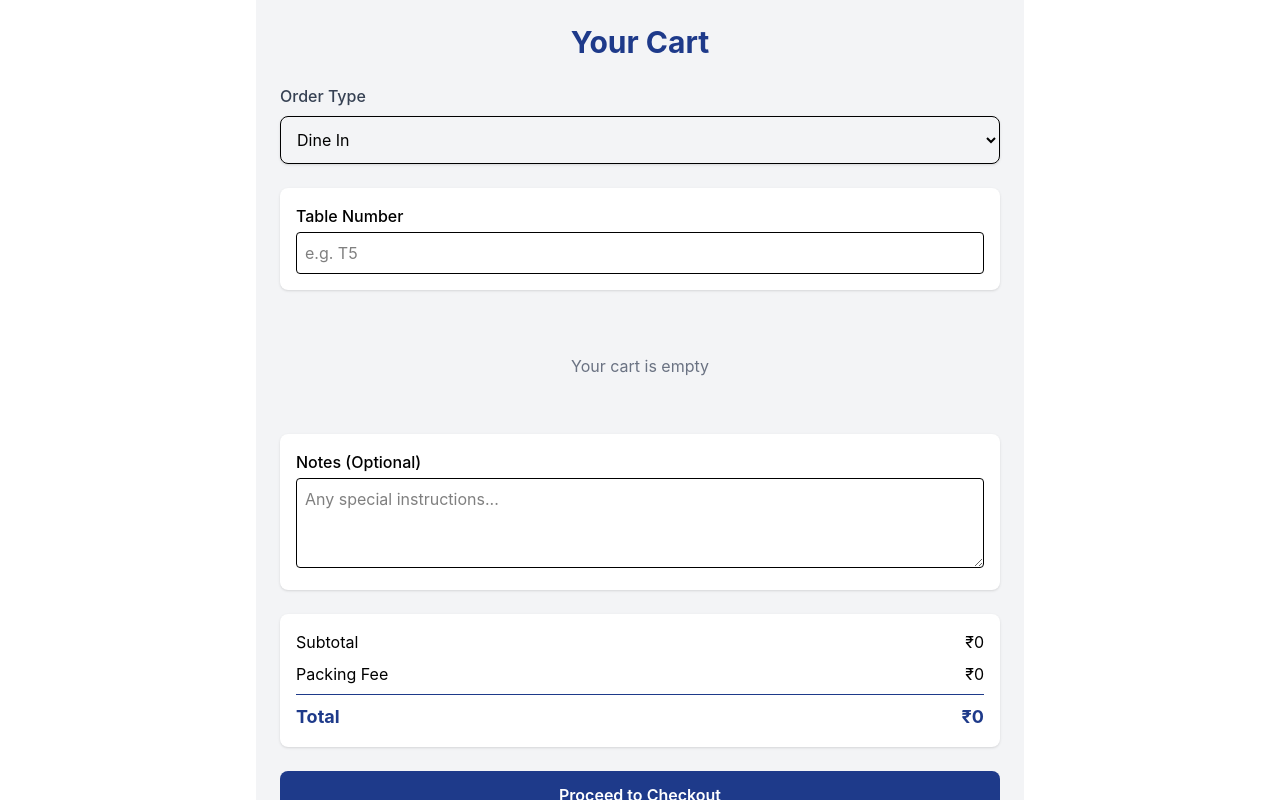
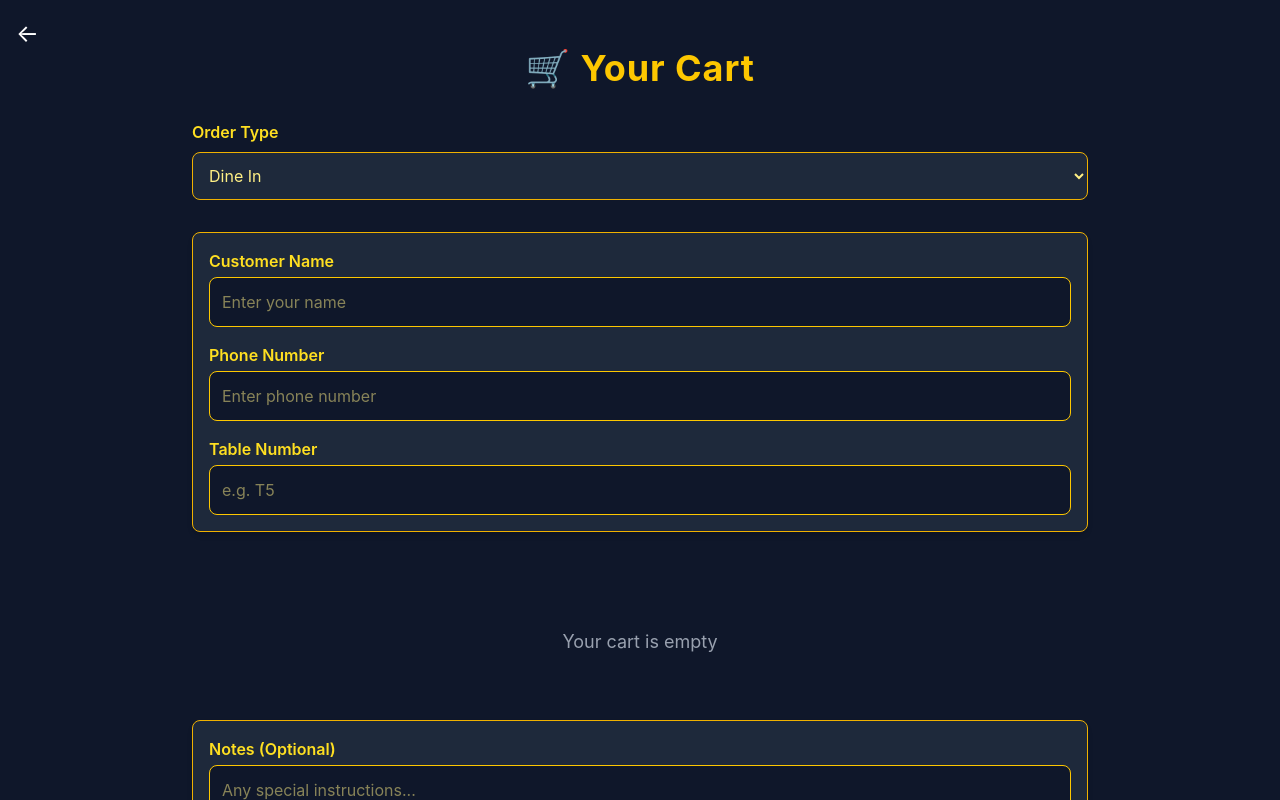
Before and after one commit to musaddiq2/smart_restraunt, a React (Vite) app in the folder frontend/: page /cart in a window 1280 px wide. Shown: the top 800 px of the page. Built offline with nearby package versions, Linux system fonts and the light colour scheme.

Commit message:
current changes

```diff
--- a/frontend/src/api/axiosClient.js
+++ b/frontend/src/api/axiosClient.js
@@ -1,6 +1,7 @@
 import axios from "axios";
 
-const baseURL = import.meta.env.VITE_API_BASE_URL || "http://localhost:5000/api/v1";
+
+const API_BASE = import.meta.env.VITE_API_URL;
 
 const axiosClient = axios.create({
   baseURL,
--- a/frontend/src/pages/Cart.jsx
+++ b/frontend/src/pages/Cart.jsx
@@ -12,108 +12,144 @@ export default function Cart() {
     setOrderType,
     setTable,
     setCustomer,
-    setNotes, // ✅ Add this
+    setNotes,
     subtotal,
     total,
   } = useCart();
 
   return (
-    <div className="p-6 max-w-3xl mx-auto min-h-screen bg-gray-100">
-      <h2 className="text-3xl font-bold mb-6 text-[#1E3A8A] text-center">
-        Your Cart
+    <div className="min-h-screen bg-[#0f172a] text-white p-6 md:p-12">
+      <div className="max-w-4xl mx-auto">
+       <button onClick={() => navigate(-1)} style={{position:"absolute",top:16,left:16,fontSize:24,background:"transparent",border:"none",cursor:"pointer"}}>←</button>
+
+
+        <h2 className="text-4xl font-bold text-yellow-400 mb-8 text-center tracking-wide">
+          🛒 Your Cart
         </h2>
 
         {/* Order Type */}
-      <div className="mb-6">
-        <label className="block mb-2 font-medium text-gray-700">
-          Order Type
-        </label>
+        <div className="mb-8">
+
+          <label className="block mb-2 font-semibold text-yellow-300">Order Type</label>
           <select
             value={cart.orderType}
             onChange={(e) => setOrderType(e.target.value)}
-          className="w-full p-3 border rounded-lg shadow-sm"
+            className="w-full p-3 rounded-lg bg-[#1e293b] border border-yellow-500 text-yellow-200 focus:outline-none focus:ring-2 focus:ring-yellow-400"
           >
             <option value="DINE_IN">Dine In</option>
             <option value="TAKEAWAY">Takeaway</option>
           </select>
         </div>
 
-      {/* DINE-IN */}
-      {cart.orderType === "DINE_IN" && (
-        <div className="mb-6 bg-white p-4 rounded-lg shadow">
-          <label className="block mb-1 font-medium">Table Number</label>
-          <input
-            type="text"
-            value={cart.tableId || ""}
-            onChange={(e) => setTable(e.target.value)}
-            className="w-full p-2 border rounded"
-            placeholder="e.g. T5"
-          />
-        </div>
-      )}
 
-      {/* TAKEAWAY */}
-      {cart.orderType === "TAKEAWAY" && (
-        <div className="mb-6 bg-white p-4 rounded-lg shadow space-y-4">
+
+
+
+
+
+
+
+
+
+
+{/* Customer Details (Common for both) */}
+<div className="mb-8 bg-[#1e293b] p-4 rounded-lg shadow-md border border-yellow-500 space-y-4">
   <div>
-            <label className="block mb-1 font-medium">Customer Name</label>
+    <label className="block mb-1 font-semibold text-yellow-300">
+      Customer Name
+    </label>
     <input
       type="text"
       value={cart.customer.name}
       onChange={(e) => setCustomer("name", e.target.value)}
-              className="w-full p-2 border rounded"
+      className="w-full p-3 rounded-lg bg-[#0f172a] border border-yellow-400 text-yellow-200 focus:outline-none focus:ring-2 focus:ring-yellow-400"
       placeholder="Enter your name"
     />
   </div>
 
   <div>
-            <label className="block mb-1 font-medium">Phone Number</label>
+    <label className="block mb-1 font-semibold text-yellow-300">
+      Phone Number
+    </label>
     <input
       type="tel"
       value={cart.customer.phone}
       onChange={(e) => setCustomer("phone", e.target.value)}
-              className="w-full p-2 border rounded"
+      className="w-full p-3 rounded-lg bg-[#0f172a] border border-yellow-400 text-yellow-200 focus:outline-none focus:ring-2 focus:ring-yellow-400"
       placeholder="Enter phone number"
     />
   </div>
+
+  {/* Show ONLY for DINE-IN */}
+  {cart.orderType === "DINE_IN" && (
+    <div>
+      <label className="block mb-1 font-semibold text-yellow-300">
+        Table Number
+      </label>
+      <input
+        type="text"
+        value={cart.tableId || ""}
+        onChange={(e) => setTable(e.target.value)}
+        className="w-full p-3 rounded-lg bg-[#0f172a] border border-yellow-400 text-yellow-200 focus:outline-none focus:ring-2 focus:ring-yellow-400"
+        placeholder="e.g. T5"
+      />
     </div>
   )}
+</div>
 
-      {/* Items */}
+
+
+
+
+
+
+
+
+
+
+
+
+
+
+        {/* Cart Items */}
         {cart.items.length === 0 ? (
-        <p className="text-gray-500 text-center py-10">Your cart is empty</p>
+          <p className="text-gray-400 text-center py-16 text-lg">Your cart is empty</p>
         ) : (
-        <div className="space-y-4">
+          <div className="space-y-4 mb-8">
             {cart.items.map((item) => (
               <div
                 key={item.itemId}
-              className="flex justify-between items-center p-4 bg-[#1F2937] text-white rounded-lg shadow"
+                className="flex items-center justify-between p-4 bg-[#1e293b] rounded-lg shadow-md border border-yellow-500 hover:bg-[#273449] transition duration-300"
               >
+                <div className="flex items-center gap-4">
+                  <img
+                    src={item.image}
+                    alt={item.name}
+                    className="w-16 h-16 object-cover rounded-lg"
+                  />
                   <div>
-                <p className="font-semibold text-lg">{item.itemName}</p>
-                <p className="text-gray-300">₹{item.price}</p>
+                    <p className="font-semibold text-yellow-400 text-lg">{item.itemName}</p>
+                    <p className="text-yellow-300 font-bold">₹{item.price}</p>
+                  </div>
                 </div>
 
                 <div className="flex items-center gap-2">
                   <button
                     onClick={() => updateQty(item.itemId, item.quantity - 1)}
-                  className="px-3 py-1 bg-gray-200 text-gray-800 rounded"
+                    className="px-3 py-1 bg-yellow-500 text-[#0f172a] font-bold rounded hover:bg-yellow-400 transition"
                   >
                     −
                   </button>
-
-                <span>{item.quantity}</span>
-
+                  <span className="text-yellow-200 font-medium">{item.quantity}</span>
                   <button
                     onClick={() => updateQty(item.itemId, item.quantity + 1)}
-                  className="px-3 py-1 bg-gray-200 text-gray-800 rounded"
+                    className="px-3 py-1 bg-yellow-500 text-[#0f172a] font-bold rounded hover:bg-yellow-400 transition"
                   >
                     +
                   </button>
-
                   <button
                     onClick={() => removeItem(item.itemId)}
-                  className="text-red-500 font-bold"
+                    className="text-red-500 font-bold hover:text-red-400 transition"
                   >
                     ✕
                   </button>
@@ -124,42 +160,41 @@ export default function Cart() {
         )}
 
         {/* Notes */}
-      <div className="mt-4 bg-white p-4 rounded-lg shadow">
-        <label className="block mb-1 font-medium">Notes (Optional)</label>
+        <div className="mb-8 bg-[#1e293b] p-4 rounded-lg shadow-md border border-yellow-500">
+          <label className="block mb-1 font-semibold text-yellow-300">Notes (Optional)</label>
           <textarea
             value={cart.notes || ""}
-          onChange={(e) => setNotes(e.target.value)} // ✅ FIXED
-          className="w-full p-2 border rounded"
+            onChange={(e) => setNotes(e.target.value)}
+            className="w-full p-3 rounded-lg bg-[#0f172a] border border-yellow-400 text-yellow-200 focus:outline-none focus:ring-2 focus:ring-yellow-400"
             placeholder="Any special instructions..."
             rows={3}
           />
         </div>
 
         {/* Totals */}
-      <div className="mt-6 bg-white p-4 rounded-lg shadow">
-        <div className="flex justify-between mb-2">
+        <div className="mb-8 bg-[#1e293b] p-4 rounded-lg shadow-md border border-yellow-500 space-y-2">
+          <div className="flex justify-between text-yellow-200 font-medium">
             <span>Subtotal</span>
             <span>₹{subtotal}</span>
           </div>
-
-        <div className="flex justify-between mb-2">
+          <div className="flex justify-between text-yellow-200 font-medium">
             <span>Packing Fee</span>
             <span>₹{cart.charges.packingFee}</span>
           </div>
-
-        <div className="flex justify-between font-bold text-lg border-t pt-2 text-[#1E3A8A]">
+          <div className="flex justify-between text-yellow-400 font-bold text-lg border-t border-yellow-500 pt-2">
             <span>Total</span>
             <span>₹{total}</span>
           </div>
         </div>
 
-      {/* Proceed to Checkout */}
+        {/* Checkout Button */}
         <button
           onClick={() => navigate("/checkout")}
-        className="w-full mt-6 bg-[#1E3A8A] text-white py-3 rounded-lg font-semibold hover:bg-blue-700"
+          className="w-full py-3 bg-yellow-500 text-[#0f172a] font-bold rounded-lg hover:bg-yellow-400 transition"
         >
           Proceed to Checkout
         </button>
       </div>
+    </div>
   );
 }
--- a/frontend/src/pages/Checkout.jsx
+++ b/frontend/src/pages/Checkout.jsx
@@ -164,7 +164,7 @@ export default function Checkout() {
         />
       </div>
 
-      {/* ---------------- Place Order Button ---------------- */}
+      {/* ---------------- Place Order Button --------------bfgg-- */}
       <button
         onClick={placeOrder}
         disabled={loading}
```
Also changed, not shown: 1 other file (tests, documents, lock files or other folders). Lines whose indentation alone changed are shown as unchanged.
